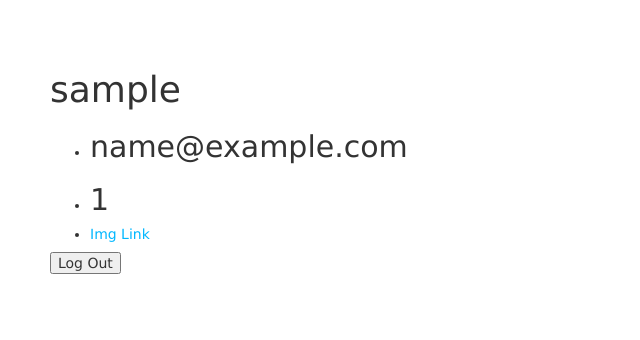
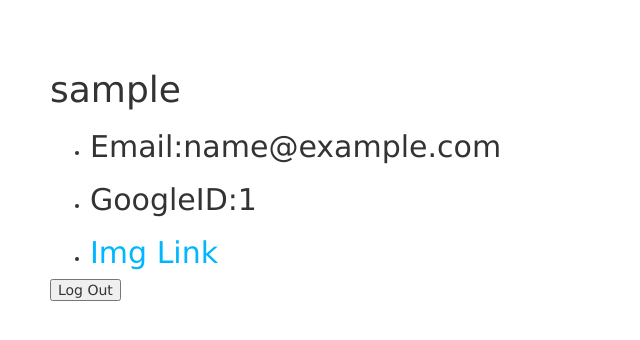
Before and after one commit to zimmermanw84/oooooo, a Node server app: template views/dashboard.jade in a window 1280 px wide. Shown: the top 340 px of the page, without its empty margins (0-640 px from the left). Run offline with Node 20, Linux system fonts and the light colour scheme; the template is opened without the code that fills it: most values are stand-ins (such as "Sample title", 1, 10 or a date in 2020); some libraries are stand-ins or nearby versions.

Commit message:
template fix

```diff
--- a/views/dashboard.jade
+++ b/views/dashboard.jade
@@ -4,11 +4,14 @@ block content
   h1= username
   ul
     li
-      h2= email
+      h2 Email:
+        = email
     li
-      h2= googleID
+      h2 GoogleID:
+        = googleID
     li
-      a(href='#{img}') Img Link
+      a(href='#{img}')
+        h2 Img Link
 
   form(action='/users/logout', method='post')
     input(type='submit', value='Log Out')
```
